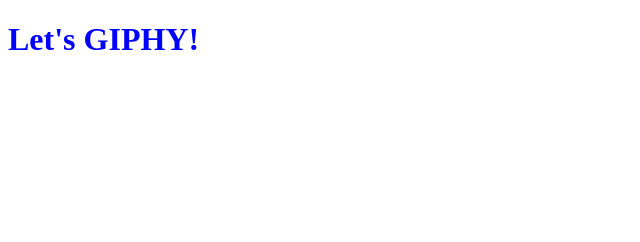
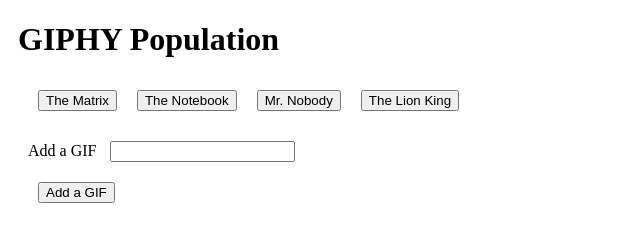
Before and after one commit to jongomer22/GIPHY-Population, a plain HTML site: page index.html in a window 1280 px wide. Shown: the whole page, without its empty margins (0-640 px from the left). Drawn offline with nearby package versions, Linux system fonts and the light colour scheme.

```diff
--- a/index.html
+++ b/index.html
@@ -1,22 +1,97 @@
 <!DOCTYPE html>
 <html lang="en">
+
 <head>
-    <meta charset="UTF-8">
-    <meta name="viewport" content="width=device-width, initial-scale=1.0">
-    <meta http-equiv="X-UA-Compatible" content="ie=edge">
-    <link rel = "stylesheet" href = "assets/css/style.css">
-    <script src="https://cdnjs.cloudflare.com/ajax/libs/jquery/3.2.1/jquery.min.js"></script>
-    <script src="assets/javascript/gif.js" type="text/javascript"></script>
-
-    <title>GIPHY-Population</title>
-
+  <meta charset="utf-8">
+  <title>Favorite gifs</title>
+  <style type="text/css">
+    button,
+    div,
+    form,
+    input {
+      margin: 10px;
+    }
+  </style>
 </head>
-
-<h1>Let's GIPHY!</h1>
 
 <body>
 
+  <div class="container">
+    <h1>GIPHY Population</h1>
 
+     <!-- Rendered Buttons will get Dumped Here  -->
+    <div id="buttons-view"></div>
+
+    <form id="gif-form">
+      <label for="gif-input">Add a GIF</label>
+      <input type="text" id="gif-input"><br>
+
+      <!-- Button triggers new gif to be added -->
+      <input id="add-gif" type="submit" value="Add a GIF">
+    </form>
+
+    <script src="https://cdnjs.cloudflare.com/ajax/libs/jquery/3.2.1/jquery.min.js"></script>
+    <script type="text/javascript">
+      // Initial array of gifs
+      var gifs = ["The Matrix", "The Notebook", "Mr. Nobody", "The Lion King"];
+
+      // Generic function for capturing the gif name from the data-attribute
+      function alertGifName() {
+        var GIF = $(this).attr("data-name");
+        // var GIF = $(this).data("name");
+
+        console.log(GIF);
+      }
+
+      // Function for displaying gif data
+      function renderButtons() {
+
+        // Deleting the gifs prior to adding new gifs
+        // (this is necessary otherwise we will have repeat buttons)
+        $("#buttons-view").empty();
+
+        // Looping through the array of gifs
+        for (var index = 0; index < gifs.length; index++) {
+
+          // Then dynamicaly generating buttons for each gif in the array
+          // This code $("<button>") is all jQuery needs to create the start and end tag. (<button></button>)
+          var newButton = $("<button>");
+          // Adding a class of gif to our button
+          newButton.addClass("gif");
+          // Adding a data-attribute
+          newButton.attr("data-name", gifs[index]);
+          // Providing the initial button text
+          newButton.text(gifs[index]);
+          // Adding the button to the HTML
+          $("#buttons-view").append(newButton);
+        }
+      }
+
+      // This function handles events where one button is clicked
+      $("#add-gif").on("click", function(event) {
+        // Preventing the buttons default behavior when clicked (which is submitting a form)
+        event.preventDefault();
+        // This line grabs the input from the textbox
+        var gif = $("#gif-input").val().trim();
+
+        // Adding the gif from the textbox to our array
+        gifs.push(gif);
+
+        // Calling renderButtons which handles the processing of our gif array
+        renderButtons();
+
+      });
+
+      // Function for displaying the gif info
+      // We're adding a click event listener to all elements with the class "gif"
+      // We're adding the event listener to the document because it will work for dynamically generated elements
+      // $(".gifs").on("click") will only add listeners to elements that are on the page at that time
+      $(document).on("click", ".gif", alertGifName);
+
+      // Calling the renderButtons function to display the intial buttons
+      renderButtons();
+    </script>
+  </div>
 </body>
 
 </html>
```
